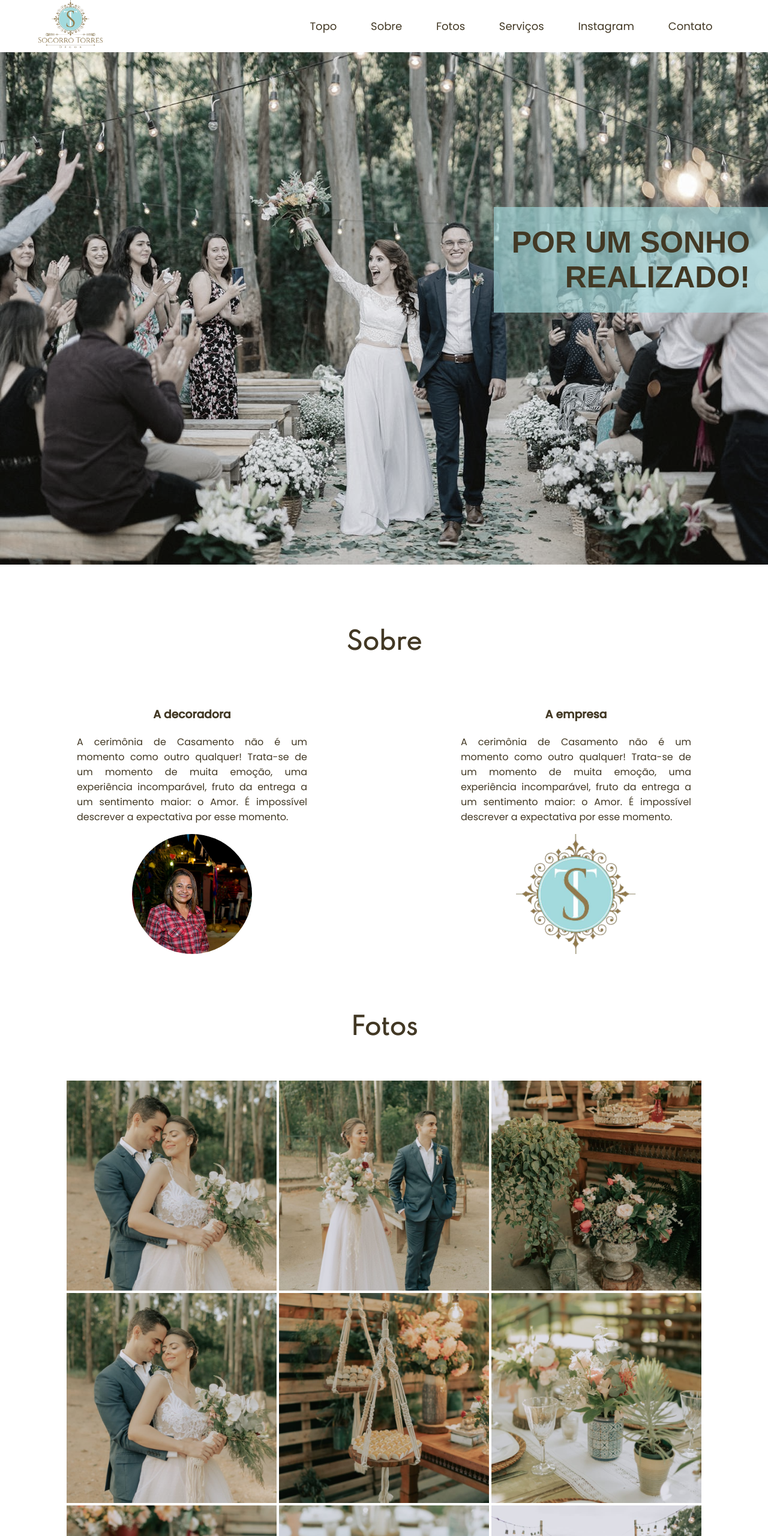
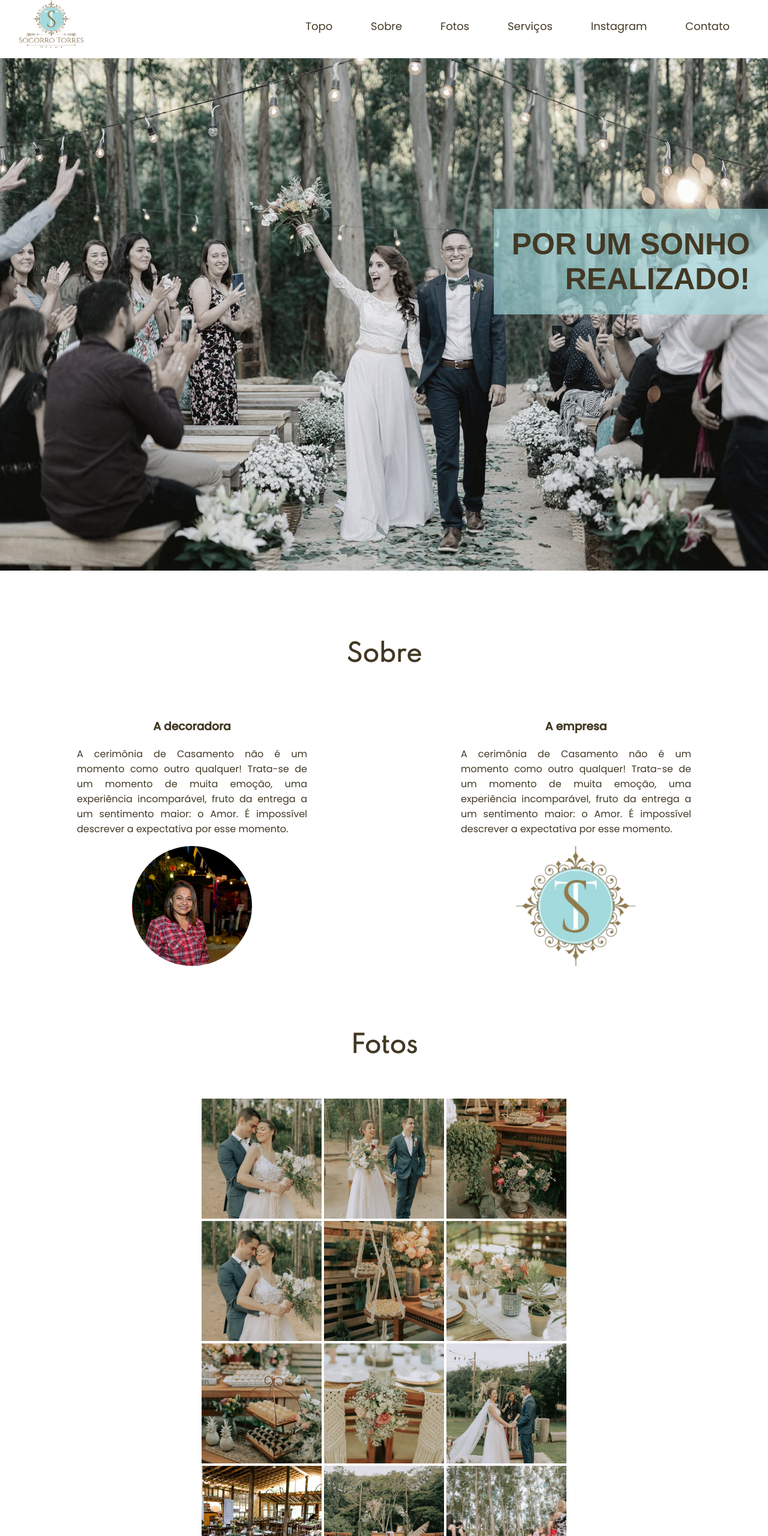
Before and after one commit to PedroSilva4720/PedroSilva4720.github.io, a plain HTML site: page index.html in a window 1280 px wide. Shown: the top 2560 px of the page at 60% size. Drawn offline with Linux system fonts and the light colour scheme.

Commit message:
Add files via upload

```diff
--- a/static/css/style.css
+++ b/static/css/style.css
@@ -1,5 +1,5 @@
 /* azul: #a3dadd
-   dour: #423824 */
+dour: #423824 */
 
 * {
     max-height: 100%;
@@ -44,7 +44,7 @@ header {
     display: flex;
     margin: auto;
     align-items: center;
-    width: 90%;
+    width: 95%;
 }
 
 .header-logo,
@@ -124,6 +124,7 @@ nav {
 .topo-4,
 .topo-5,
 .topo-6 {
+    padding-top: 10px;
     position: relative;
     margin-bottom: 100px;
     text-align: center;
@@ -184,6 +185,8 @@ nav {
 .ft6 img,
 .ft7 img,
 .ft8 img {
+    max-width: 100%;
+    max-height: 100%;
     -moz-transition: all 0.3s;
     -webkit-transition: all 0.3s;
     transition: all 0.3s;
@@ -295,8 +298,8 @@ nav {
 .fotos4 img,
 .fotos5 img {
     margin: 2px;
-    width: 350px;
-    height: 350px;
+    width: 200px;
+    height: 200px;
     object-fit: cover;
 }
 
```
Also changed, not shown: index.html (+5 -5 lines).
